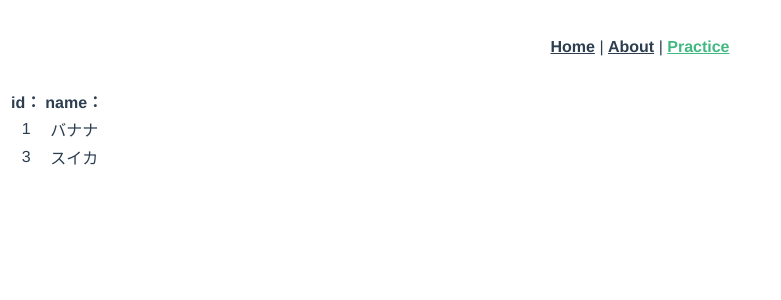
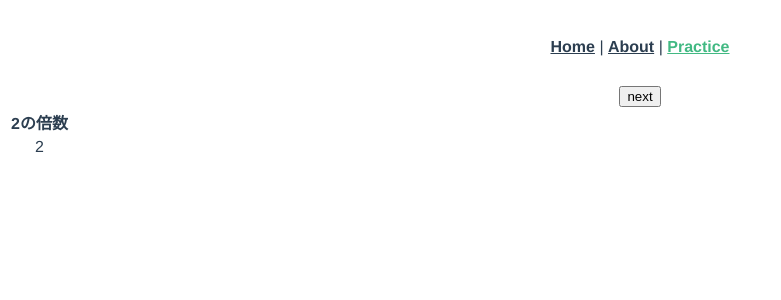
Before and after one commit to mashijifu/vue-ts-example, a Vue app: page /practice in a window 1280 px wide. Shown: the top 300 px of the page, without its empty margins (0-781 px from the left). Built offline with nearby package versions, Linux system fonts and the light colour scheme.

Commit message:
v-onディレクティブの課題２

```diff
--- a/src/views/PracticeView.vue
+++ b/src/views/PracticeView.vue
@@ -1,40 +1,31 @@
 <template>
   <div>
-    <!-- v-forを使ってdataListの配列オブジェクトをidが奇数のものだけテーブルの要素として表示しなさい -->
+    <!-- ボタンの押下で2の倍数の値が追加される -->
+    <button v-on:click="addTwoNum">next</button>
     <table>
-      <thead>
-        <tr>
-          <th>id：</th>
-          <th>name：</th>
-        </tr>
-      </thead>
-      <tbody>
-        <tr v-for="(item, index) in oddList" :key="index">
-          <td>{{ item.id }}</td>
-          <td>{{ item.name }}</td>
-        </tr>
-      </tbody>
+      <tr>
+        <th>2の倍数</th>
+      </tr>
+      <tr v-for="(v, index) in data" :key="index">
+        <td>{{ v }}</td>
+      </tr>
     </table>
   </div>
 </template>
 <script lang="ts">
-import { defineComponent, computed } from "@vue/composition-api";
+import { ref, defineComponent } from "@vue/composition-api";
 
 export default defineComponent({
   setup() {
-    const dataList = [
-      { id: 1, name: "バナナ" },
-      { id: 2, name: "イチゴ" },
-      { id: 3, name: "スイカ" },
-    ];
+    const data = ref([2]);
 
-    const oddList = computed(() => {
-      return dataList.filter((data) => data.id % 2 !== 0);
-    });
+    const addTwoNum = () => {
+      data.value.push(data.value[data.value.length - 1] * 2);
+    };
 
     return {
-      dataList,
-      oddList,
+      data,
+      addTwoNum,
     };
   },
 });
```
